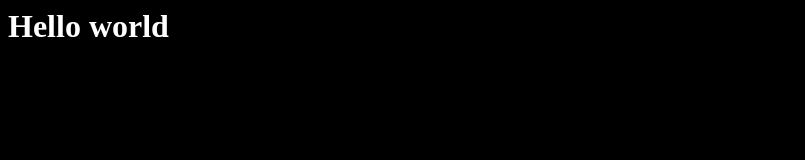
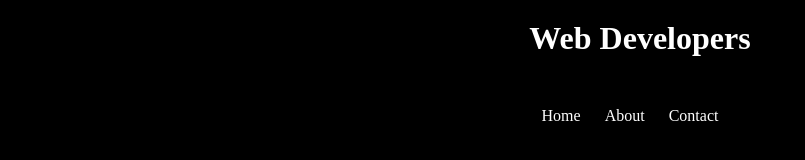
Before and after one commit to mastering23/cool-web, a plain HTML site: page index.html in a window 1280 px wide. Shown: the whole page, without its empty margins (0-805 px from the left). Drawn offline with Linux system fonts and the light colour scheme.

Commit message:
adding context to about section

```diff
--- a/index.html
+++ b/index.html
@@ -1,8 +1,9 @@
 <html>
   <head>
-    <title>???</title>
+    <title>🪣</title>
   </head>
   <link rel="stylesheet" href="styles.css">
+  <script src="script.js" defer></script>
   <script src="script.js" defer></script>
   <body>
   </body>
--- a/script.js
+++ b/script.js
@@ -2,12 +2,83 @@ const renderPage = () => {
   const container = document.createElement("div");
   document.body.appendChild(container);
   const pages = {
-    home: '<h1>Hello world</h1>'
-  };
+    home: `
+    <main>
+  <h1>Web Developers</h1>
+  <section>
+   <nav>
+    <ul>
+    <li><a href="#" onclick="loadPage('home')">Home</a></li>
+    <li><a href="#" onclick="loadPage('about')">About</a></li>
+    <li><a href="#" onclick="loadPage('contact')">Contact</a></li>
+    </ul>
+    </nav>
+    </section>
+  </main>
+    `,
+    about:`
+        <main>
+  <h1>Web Developers</h1>
+  <section>
+   <nav>
+    <ul>
+    <li><a href="#" onclick="loadPage('home')">Home</a></li>
+    <li><a href="#" onclick="loadPage('about')">About</a></li>
+    <li><a href="#" onclick="loadPage('contact')">Contact</a></li>
+    </ul>
+    </nav>
+    </section>
+    <section>
+    <h2>About</h2>
+    <p class="context-p">
+      Lorem ipsum dolor sit amet consectetur adipisicing elit. Sequi quos ea fuga natus vel asperiores iure deserunt harum, alias modi! Esse cumque repellat animi id. Aliquam, mollitia quidem. Aut, expedita.
+      Est fugiat ut ullam aspernatur non laboriosam, architecto qui assumenda doloremque iusto. Provident vel autem ex quisquam voluptas culpa architecto eveniet, quas esse laboriosam molestiae obcaecati accusantium dicta ratione corrupti!
+      Qui fugit dolores architecto fugiat. Minima eligendi tempore totam ea velit, culpa dignissimos impedit veritatis illum quaerat, recusandae quasi quos ut eos vero odio necessitatibus dicta sunt a placeat at.
+
+      Dignissimos, placeat facere quidem veniam nemo mollitia, voluptas quia nobis atque accusamus maxime voluptates culpa. Lorem ipsum dolor sit amet consectetur adipisicing elit. Voluptates omnis ullam quaerat neque odit ex est quo esse eius, suscipit, a dignissimos pariatur harum aperiam. Ad quasi earum placeat natus.
+      Est fugiat ut ullam aspernatur non laboriosam, architecto qui assumenda doloremque iusto. Provident vel autem ex quisquam voluptas culpa architecto eveniet, quas esse laboriosam molestiae obcaecati accusantium dicta ratione corrupti!
+
+      Qui fugit dolores architecto fugiat. Minima eligendi tempore totam ea velit, culpa dignissimos impedit veritatis illum quaerat, recusandae quasi quos ut eos vero odio necessitatibus dicta sunt a placeat at.
+      Dignissimos, placeat facere quidem veniam nemo mollitia, voluptas quia nobis atque accusamus maxime voluptates culpa. Lorem, ipsum dolor sit amet consectetur adipisicing elit. At ducimus tempora officia dolore vero incidunt, reiciendis vitae enim quo. Soluta totam quidem sunt? Doloribus, incidunt culpa labore pariatur fuga debitis.
+
+      Est fugiat ut ullam aspernatur non laboriosam, architecto qui assumenda doloremque iusto. Provident vel autem ex quisquam voluptas culpa architecto eveniet, quas esse laboriosam molestiae obcaecati accusantium dicta ratione corrupti!
+      Qui fugit dolores architecto fugiat. Minima eligendi tempore totam ea velit, culpa dignissimos impedit veritatis illum quaerat, recusandae quasi quos ut eos vero odio necessitatibus dicta sunt a placeat at.
+
+      Dignissimos, placeat facere quidem veniam nemo mollitia, voluptas quia nobis atque accusamus maxime voluptates culpa. Lorem ipsum dolor sit amet consectetur adipisicing elit. Obcaecati maiores tempore tempora laboriosam quisquam earum odit eius ullam distinctio officia amet hic, esse dolor cupiditate vero minus inventore. Unde, magni!
+      Lorem ipsum dolor sit amet, consectetur adipisicing elit. Quibusdam officiis illum dolorem labore rerum accusantium unde, sed mollitia nihil fugiat possimus nam, animi facilis similique dolorum magni a dolore ab?
+
+      Est fugiat ut ullam aspernatur non laboriosam, architecto qui assumenda doloremque iusto. Provident vel autem ex quisquam voluptas culpa architecto eveniet, quas esse laboriosam molestiae obcaecati accusantium dicta ratione corrupti!
+
+      Qui fugit dolores architecto fugiat. Minima eligendi tempore totam ea velit, culpa dignissimos impedit veritatis illum quaerat, recusandae quasi quos ut eos vero odio necessitatibus dicta sunt a placeat at.
+      Dignissimos, placeat facere quidem veniam nemo mollitia, voluptas quia nobis atque accusamus maxime voluptates culpa. Expedita, repellat. Accusamus distinctio, velit esse, sunt libero dignissimos, doloremque modi inventore ullam perferendis quasi.
+    </p>
+    </section>
+  </main>
+    `,
+    contact:`
+
+           <main>
+  <h1>Web Developers</h1>
+  <section>
+   <nav>
+    <ul>
+    <li><a href="#" onclick="loadPage('home')">Home</a></li>
+    <li><a href="#" onclick="loadPage('about')">About</a></li>
+    <li><a href="#" onclick="loadPage('contact')">Contact</a></li>
+    </ul>
+    </nav>
+    </section>
+    <section>
+    <h2>Contact</h2>
+    </section>
+  </main>
+    `
+    };
   window.loadPage = (page) => {
     container.innerHTML = pages[page];
+    event.preventDefault();
   };
-  loadPage('home')
+  loadPage("home");
 };
 
 window.onload = renderPage;
--- a/styles.css
+++ b/styles.css
@@ -1,4 +1,48 @@
+*{
+  padding: 0;
+  margin: 0;
+}
 body{
   background-color:black;
   color:white;
 }
+
+h1{
+  padding:20px;
+  place-self: center;
+  font-size: 2rem;
+}
+h2{
+  color: white;
+  padding-bottom:20px;
+}
+
+section{
+  padding: 20px;
+  place-self: center;
+}
+
+nav{
+  place-self: center;
+}
+
+li{
+  padding-top: 10px;
+  padding-right: 20px;
+  list-style: none;
+  display:inline-block;
+  gap: 20px;
+}
+a{
+  color:white;
+  text-decoration: none;
+}
+a:hover{
+  color:goldenrod;
+}
+
+.context-p{
+  width: 400px;
+  height: 200px;
+  overflow-y: scroll;
+}
```
